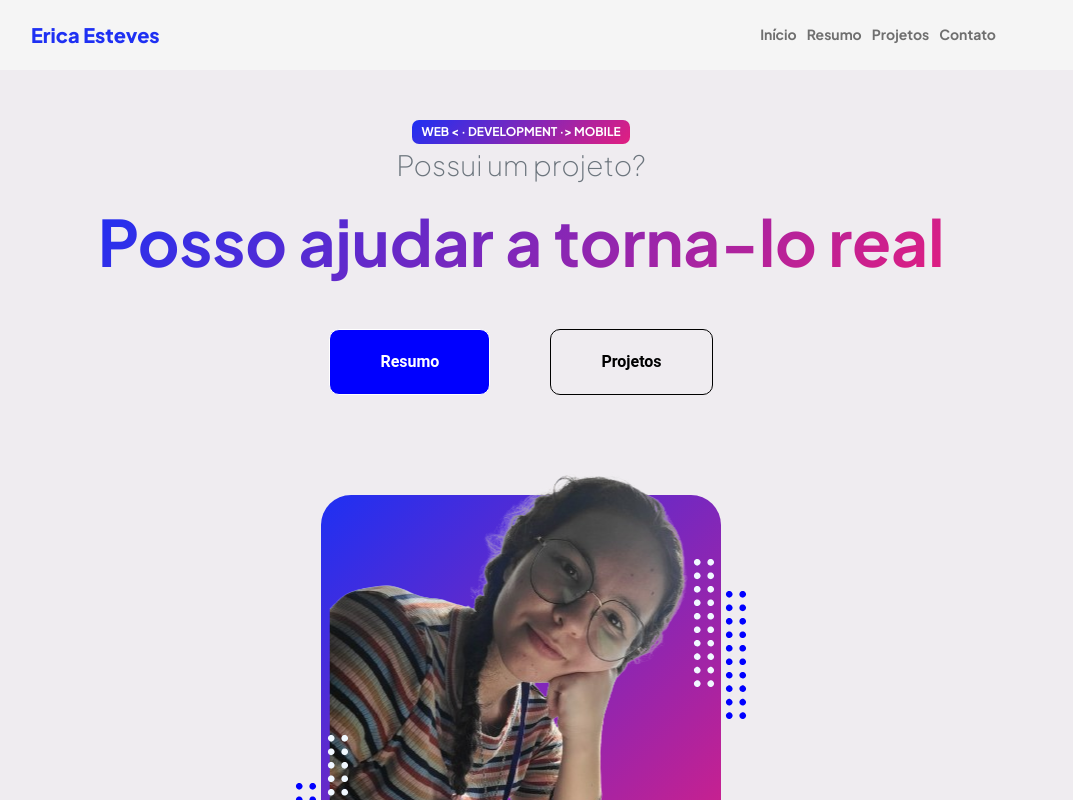
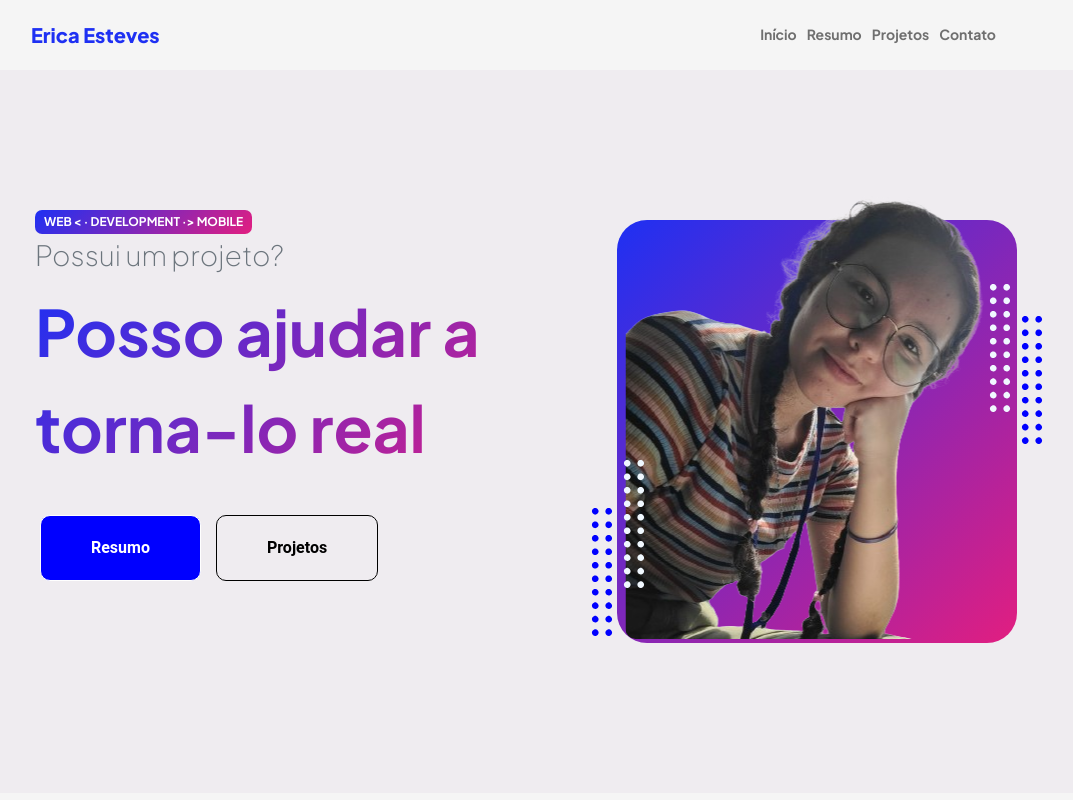
Before and after one commit to erizoka/myPortfolio, a Vue app: page / in a window 1280 px wide. Shown: the top 800 px of the page, without its empty margins (119-1192 px from the left). Built offline with nearby package versions, Linux system fonts and the light colour scheme; what notyf would draw is missing.

Commit message:
Reorganizando o layout da Home para desktop

```diff
--- a/src/components/Home/HomeAbout.vue
+++ b/src/components/Home/HomeAbout.vue
@@ -1,5 +1,5 @@
 <template>
-    <div class="home-about animate__animated animate__fadeInUp animate__delay-2s">
+    <div class="home-about animate__animated animate__fadeInUp">
         <h1>Sobre mim</h1>
         <h3>Meu nome é Erica e eu sou FullStack Developer.</h3>
         <p>
@@ -85,6 +85,16 @@
     font-size: 2.3rem;
 }
 
+@media (min-width: 1800px) {
+    .home-about p {
+        width: 60%;
+    }
+
+    .animate__animated.animate__fadeInUp {
+        --animate-duration: 2s;
+    }
+}
+
 @media (max-width: 768px) {
     .home-about h1 {
         font-size: 2rem;
@@ -92,6 +102,11 @@
 
     .home-about h3 {
         width: 70%;
+        font-size: 1rem;
+    }
+
+    .home-about p {
+        font-size: 0.8rem;
     }
 }
 </style>
--- a/src/components/Home/HomeIndex.vue
+++ b/src/components/Home/HomeIndex.vue
@@ -1,7 +1,9 @@
 <template>
     <div class="home">
+        <div class="home-container">
             <HomeTitle />
             <HomeProfile />
+        </div>
         <HomeAbout />
     </div>
 </template>
@@ -24,4 +26,18 @@ export default {
     justify-content: center;
     width: 100%;
 }
+
+@media (min-width: 768px) {
+    .home-container {
+        display: flex;
+        justify-content: center;
+        margin: 0 40 0 40;
+    }
+}
+
+@media (min-width: 1200px) {
+    .home-container {
+        margin: 100px 0 100px 0;
+    }
+}
 </style>
--- a/src/components/Home/HomeProfile.vue
+++ b/src/components/Home/HomeProfile.vue
@@ -1,5 +1,5 @@
 <template>
-    <div class="home-profile animate__animated animate__fadeInUp animate__delay-1s">
+    <div class="home-profile animate__animated animate__fadeInUp">
         <SvgDots class="dots1" />
         <SvgDots class="dots2" />
         <div class="profile-img">
@@ -79,6 +79,12 @@ export default {
     margin: 0;
 }
 
+@media (min-width: 768px) {
+    .animate__animated.animate__fadeInUp {
+        --animate-delay: 1s;
+    }
+}
+
 @media (max-width: 768px) {
 
     .home-profile {
--- a/src/components/Home/HomeTitle.vue
+++ b/src/components/Home/HomeTitle.vue
@@ -1,5 +1,5 @@
 <template>
-    <div class="home-title animate__animated animate__fadeInUp animate__slow">
+    <div class="home-title animate__animated animate__fadeInUp">
         <span>Web < &middot; Development &middot;> Mobile</span>
         <h3>Possui um projeto?</h3>
         <h1>Posso ajudar a torna-lo real</h1>
@@ -32,9 +32,6 @@ export default {
 .home-title {
     display: flex;
     flex-direction: column;
-    align-items: center;
-    justify-content: center;
-    padding: 50px 0;
 }
 
 .home-title span {
@@ -57,7 +54,6 @@ export default {
 }
 
 .home-title h1 {
-    text-align: center;
     margin: 0;
     background: linear-gradient(135deg, #1e30f3 0%, #e21e80 100%);
     background-clip: text;
@@ -71,14 +67,13 @@ export default {
     margin-top: 40px;
     display: flex;
     flex-wrap: wrap;
-    justify-content: space-between;
 }
 
 .buttons button {
     border-radius: 10px;
     border: 1px solid;
     padding: 20px 50px;
-    margin: 0 30px;
+    margin: 0 5px;
     font-size: 16px;
 
     font-weight: bold;
@@ -100,8 +95,36 @@ export default {
     color: white;
 }
 
+@media (min-width: 768px) {
+    .animate__animated.animate__fadeInUp {
+        --animate-delay: 1s;
+    }
+
+    .home-title {
+        width: 40%;
+        align-self: start;
+        align-items: start;
+        margin: 2.5rem;
+    }
+
+    .buttons {
+        align-items: start;
+    }
+
+    .buttons .btn1 {
+        margin-right: 10px;
+    }
+}
+
 @media (max-width: 768px) {
+    .home-title {
+        padding: 50px 0;
+        align-items: center;
+        justify-content: center;
+    }
+
     .home-title h1 {
+        text-align: center;
         padding: 0 40px;
         font-size: 2.2rem;
     }
--- a/src/components/template/HeaderComp.vue
+++ b/src/components/template/HeaderComp.vue
@@ -135,6 +135,20 @@ export default {
     font-size: 1.1rem;
 }
 
+@media (min-width: 1800px) {
+    .title {
+        margin-left: 300px;
+    }
+
+    .title a {
+        width: 70%;
+    }
+
+    .menu {
+        margin-right: 300px;
+    }
+}
+
 @media (max-width: 768px) {
     .title {
         margin-left: 10px;
```
Lines whose indentation alone changed are shown as unchanged.
